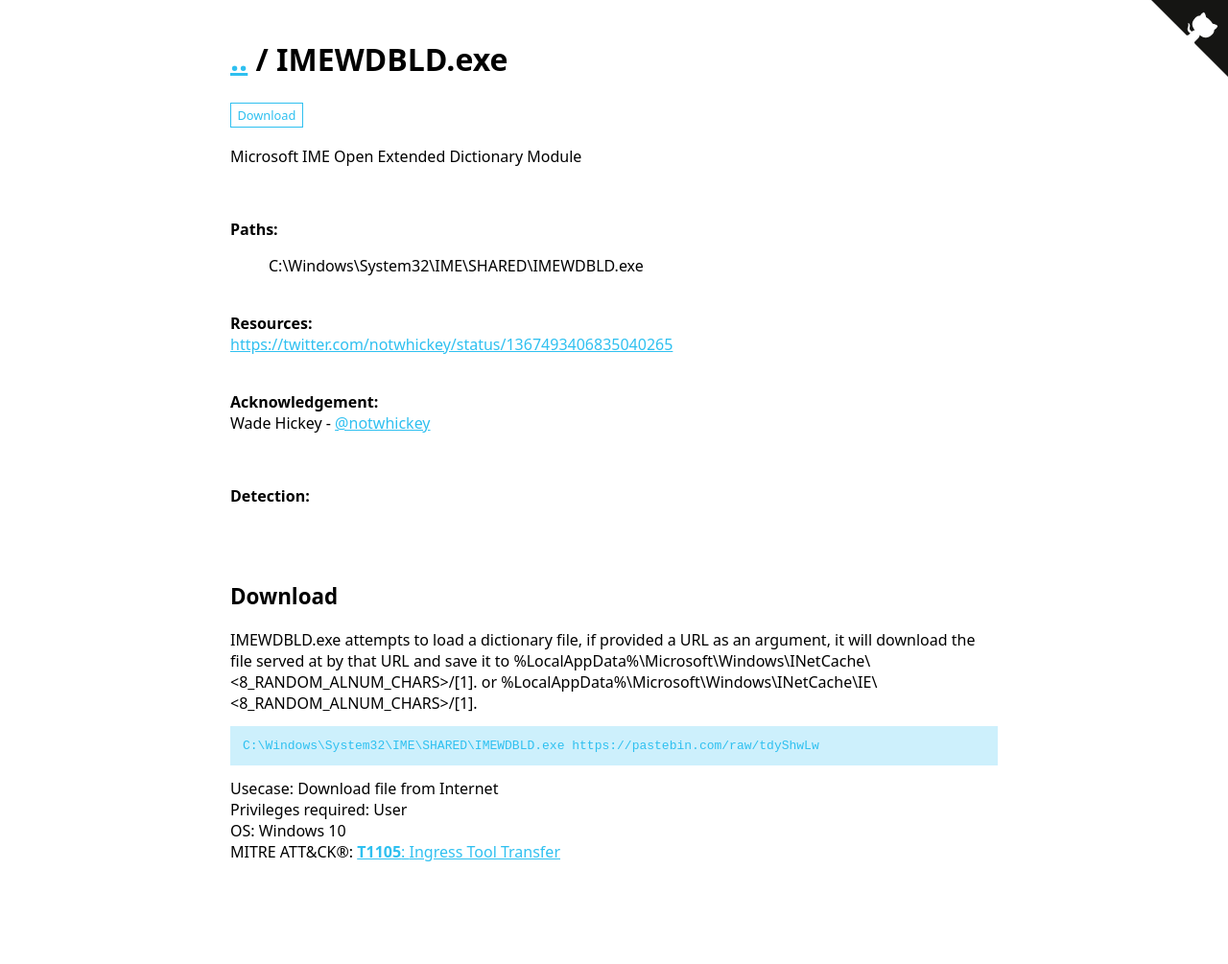
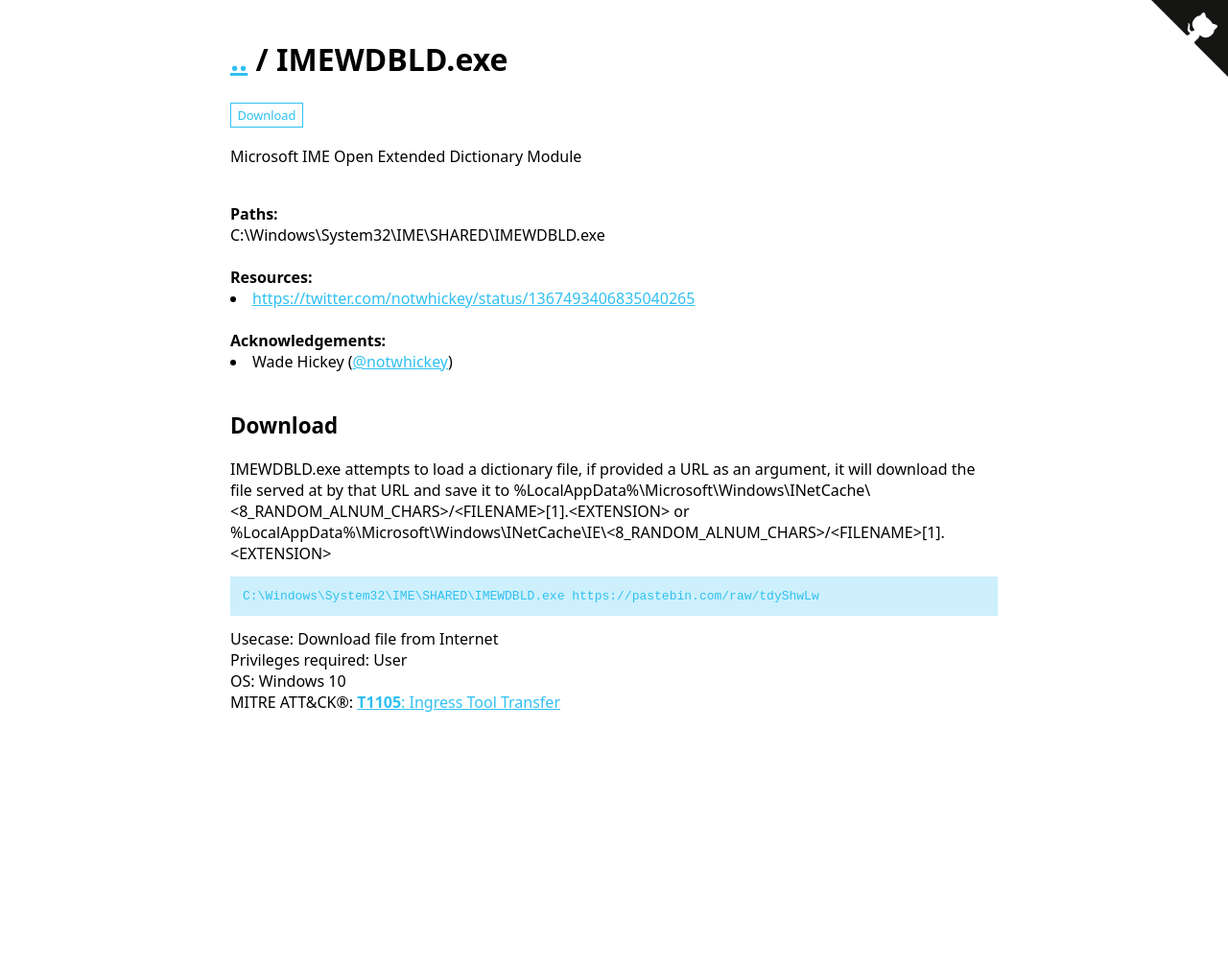
Before and after one commit to LOLBAS-Project/LOLBAS-Project.github.io, a Jekyll site: the page built from _lolbas/Binaries/IMEWDBLD.md, in a window 1280 px wide. Shown: the whole page at 96% size. Built offline with Jekyll 4.4.1, drawn with Linux system fonts in a browser that asks for light colours; after the commit the page ends 900 px from its top, so only the background shows below that.

Commit message:
Improved support for the Detection field, minor other fixes (#6)
* Adding support for new Detections field, minor visual updates

* Improved URL shortening, HTML escaping

```diff
--- a/_layouts/bin.html
+++ b/_layouts/bin.html
@@ -16,38 +16,53 @@
   gtag('config', 'UA-133649096-1');
 </script>
 
+<script src="{{ '/assets/url_helper.js' | relative_url }}"></script>
 <br>
-<p><b>Paths:</b>
+<div><b>Paths:</b>
 	<ul style="list-style-type:none">
 	{% for ent in page.Full_Path %}
 	<li>{{ent.Path}}</li>
 	{% endfor %}
 	</ul>
-</p>
+</div>
+{% assign resources = page.Resources %}
+{% if resources and resources.size > 0 %}
 <br>
 <b>Resources:</b>
+<ul>
+	{% for ent in page.Resources %}
+	<li><a href="{{ent.Link}}">{{ent.Link}}</a></li>
+	{% endfor %}
+</ul>
+{% endif %}
+{% assign acknowledgements = page.Acknowledgement %}
+{% if acknowledgements and acknowledgements.size > 0 %}
 <br>
-	{% for ent in page.Resources %}
-	<a href="{{ent.Link}}">{{ent.Link}}</a>
-	<br>
+<div><b>Acknowledgements:</b>
+<ul>
+	{% for pers in page.Acknowledgement %}
+	<li>{{pers.Person}}{% if pers.Handle %} (<a href="https://twitter.com/{{pers.Handle}}">{{pers.Handle}}</a>){% endif %}</li>
 	{% endfor %}
+</ul>
+</div>
+{% endif %}
+{% assign detections = page.Detection %}
+{% if detections and detections.size > 0 %}
 <br>
-<p><b>Acknowledgement:</b>
-<br>
-	{% for pers in page.Acknowledgement %}
-	{{pers.Person}} - <a href="https://twitter.com/{{pers.Handle}}">{{pers.Handle}}</a>
-	<br>
-	{% endfor %}
-</p>
-<br>
-<p><b>Detection:</b>
-<br>
-	{% for ioc in page.Detection %}
-	{{ioc.IOC}}
-	<br>
-	{% endfor %}
-</p>
-<br>
+<div>
+	<b>Detection:</b>
+	<ul>
+		{% for detection in detections %}{% for entity in detection %}
+			{% if entity[0] != 'IOC' %}
+				{% capture value %}<a href="{{ entity[1] }}" target="_new" data-shorten="true">{{ entity[1] }}</a>{% endcapture %}
+			{% else %}
+				{% assign value = entity[1] | escape %}
+			{% endif %}
+			<li>{{entity[0]}}: {{value}}</li>
+		{% endfor %}{% endfor %}
+	</ul>
+</div>
+{% endif %}
 <br>
 
 {% assign test = page.Commands | group_by:"Category"%}
@@ -57,10 +72,10 @@
 	{{- site.data.functions[function_name].label -}}
 </h2>
 	{% for item in Command.items %}
-		{{item.Description}}
+		{{item.Description | escape}}
 		<br>
 		<pre><code>{{item.Command}}</code></pre>
-		Usecase: {{item.Usecase}}
+		Usecase: {{item.Usecase | escape}}
 		<br>
 		Privileges required: {{item.Privileges}}
 		<br>
--- a/assets/style.scss
+++ b/assets/style.scss
@@ -222,3 +222,9 @@
 .header-box {
     display: flex;
 }
+
+ul {
+    margin: 0;
+    list-style-position: inside;
+    padding-left: 0;
+}
--- /dev/null
+++ b/assets/url_helper.js
@@ -0,0 +1,15 @@
+function shorten_url(url_input) {
+    var url_parsed = new URL(url_input);
+    if(['github.com', 'www.github.com'].includes(url_parsed.hostname) && url_parsed.pathname.includes('/blob/')){
+        let parts = url_parsed.pathname.split('/')
+        return parts.slice(-1);
+        // return "github.com/" + parts.slice(1,3).join('/') + "/(...)/" + parts.slice(-1)
+    }
+    return url_input
+}
+
+window.addEventListener('load', function () {
+    document.querySelectorAll('a[data-shorten]').forEach((element) => {
+        element.innerHTML = shorten_url(element.innerHTML)
+    });
+});
```
Also changed, not shown: index.md (+1 -1 lines), assets/mitre_attack.js.
